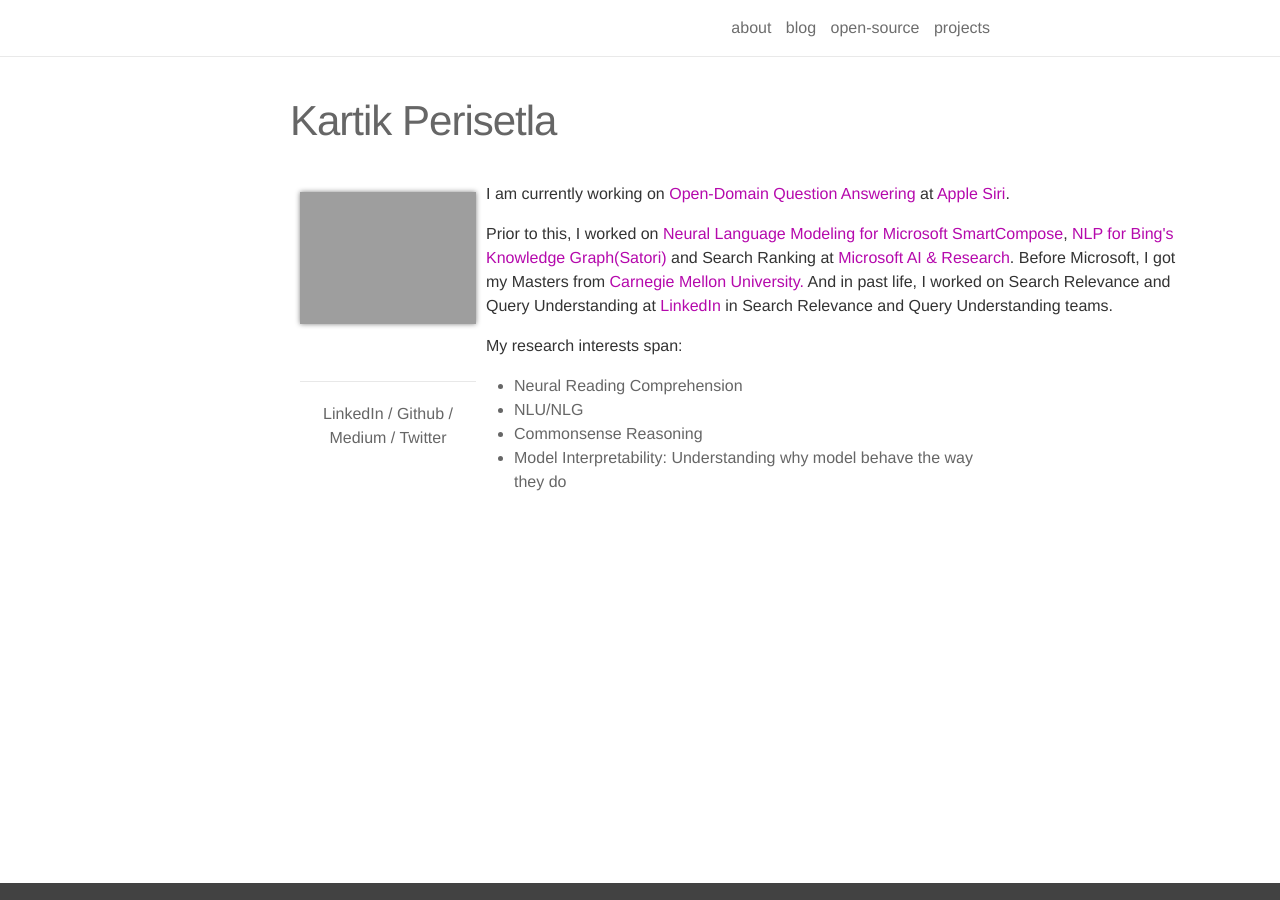
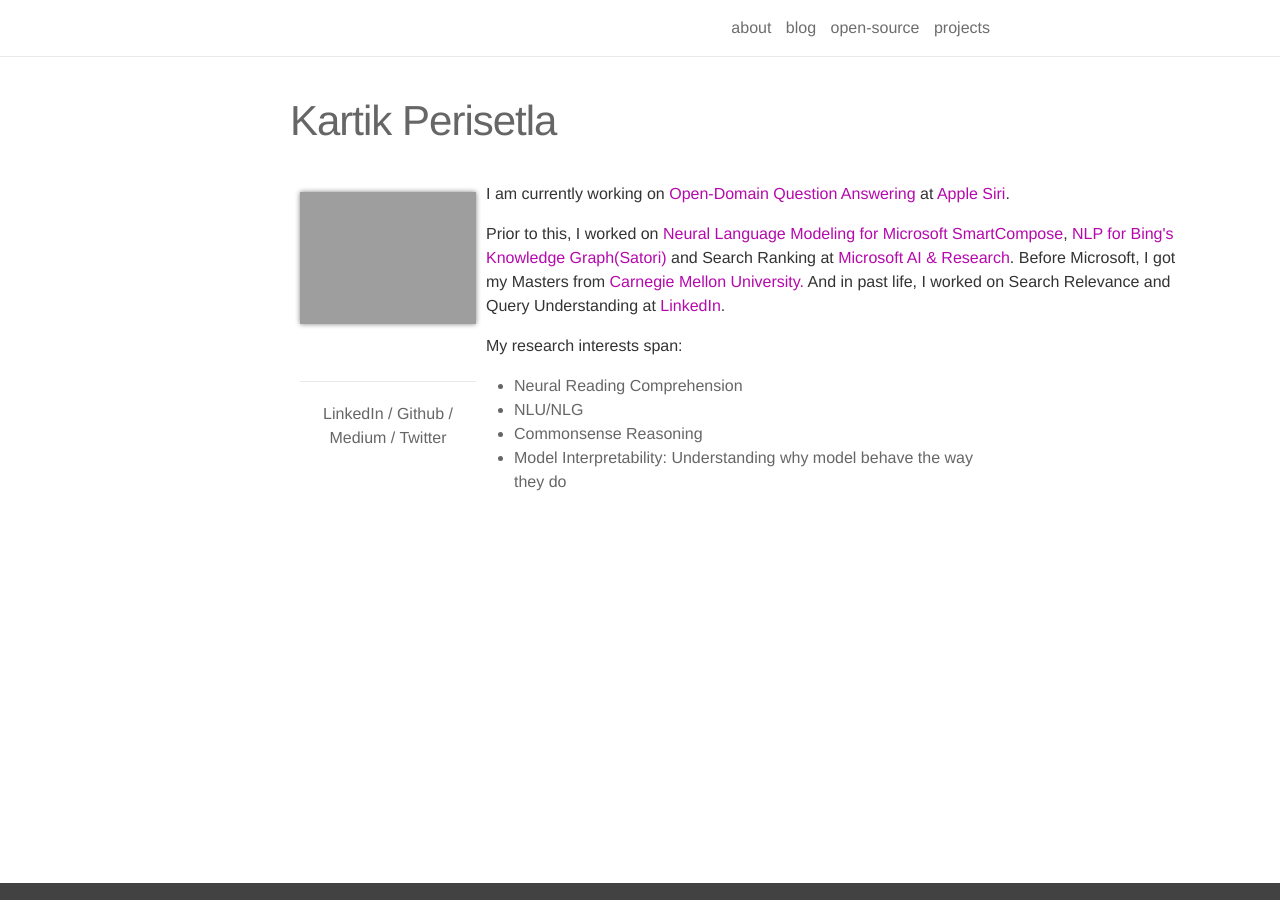
Before and after one commit to kartikperisetla/kartikperisetla.github.io, a Jekyll site: the page built from _pages/about.md, in a window 1280 px wide. Built offline with Jekyll 4.4.1, drawn with Linux system fonts in a browser that asks for light colours; nearby versions of some CDN libraries.

Commit message:
nit change1

```diff
--- a/_pages/about.md
+++ b/_pages/about.md
@@ -11,7 +11,7 @@
 <p align="left">
 I am currently working on <a target="_blank" href="https://en.wikipedia.org/wiki/Question_answering#Open_domain_question_answering">Open-Domain Question Answering</a> at <a href="https://www.apple.com/siri/" target="_blank">Apple Siri</a>.</p>
 <p>
-Prior to this, I worked on <a href="https://www.theverge.com/2020/5/11/21254298/microsoft-outlook-web-text-predictions-gmail-smart-compose-feature" target="_blank">Neural Language Modeling for Microsoft SmartCompose</a>, <a href="https://blogs.bing.com/search/2013/03/21/understand-your-world-with-bing" target="_blank">NLP for Bing's Knowledge Graph(Satori)</a> and Search Ranking at <a href="https://news.microsoft.com/2016/09/29/microsoft-expands-artificial-intelligence-ai-efforts-with-creation-of-new-microsoft-ai-and-research-group/" target="_blank">Microsoft AI & Research</a>. Before Microsoft, I got my Masters from <a href="http://cmu.edu/" target="_blank">Carnegie Mellon University.</a> And in past life, I worked on Search Relevance and Query Understanding at <a href="https://linkedin.com" target="_blank">LinkedIn</a> in Search Relevance and Query Understanding teams.
+Prior to this, I worked on <a href="https://www.theverge.com/2020/5/11/21254298/microsoft-outlook-web-text-predictions-gmail-smart-compose-feature" target="_blank">Neural Language Modeling for Microsoft SmartCompose</a>, <a href="https://blogs.bing.com/search/2013/03/21/understand-your-world-with-bing" target="_blank">NLP for Bing's Knowledge Graph(Satori)</a> and Search Ranking at <a href="https://news.microsoft.com/2016/09/29/microsoft-expands-artificial-intelligence-ai-efforts-with-creation-of-new-microsoft-ai-and-research-group/" target="_blank">Microsoft AI & Research</a>. Before Microsoft, I got my Masters from <a href="http://cmu.edu/" target="_blank">Carnegie Mellon University.</a> And in past life, I worked on Search Relevance and Query Understanding at <a href="https://linkedin.com" target="_blank">LinkedIn</a>.
 </p>
 
 <p align="left">
```
